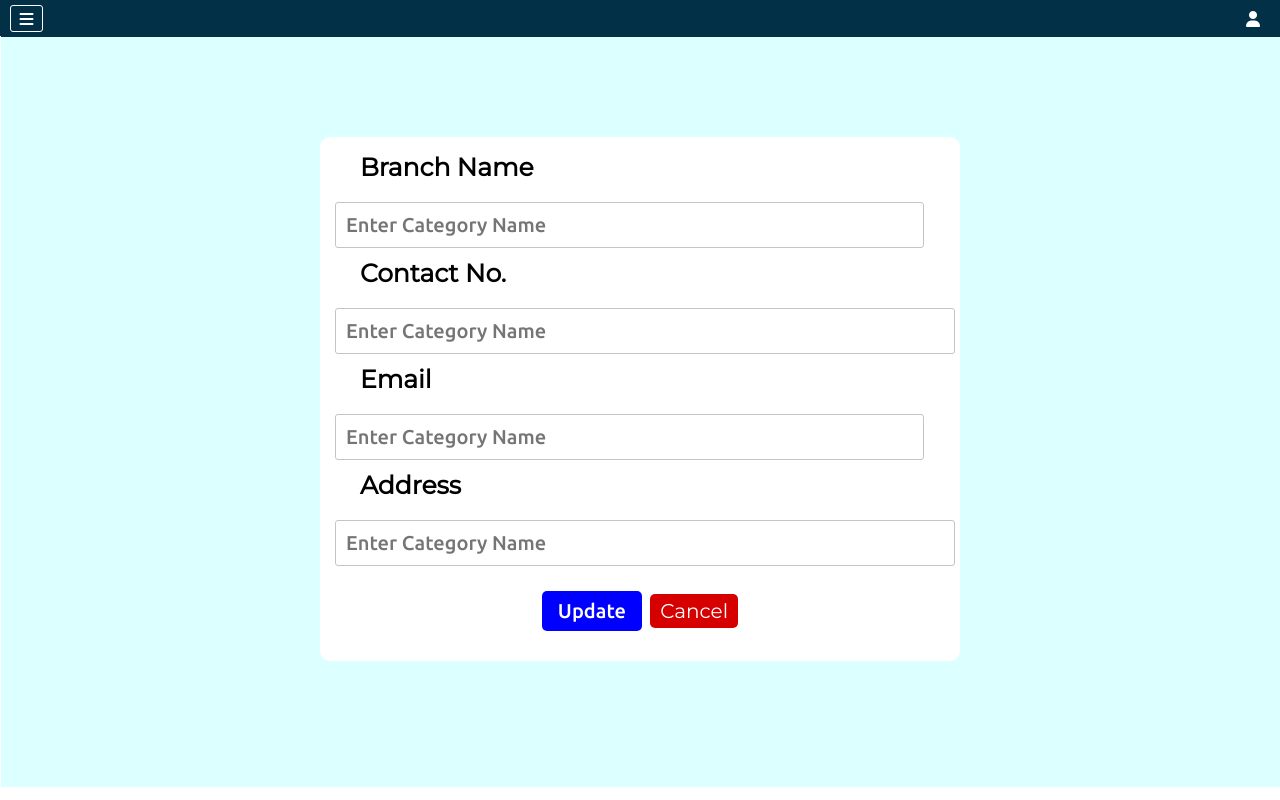
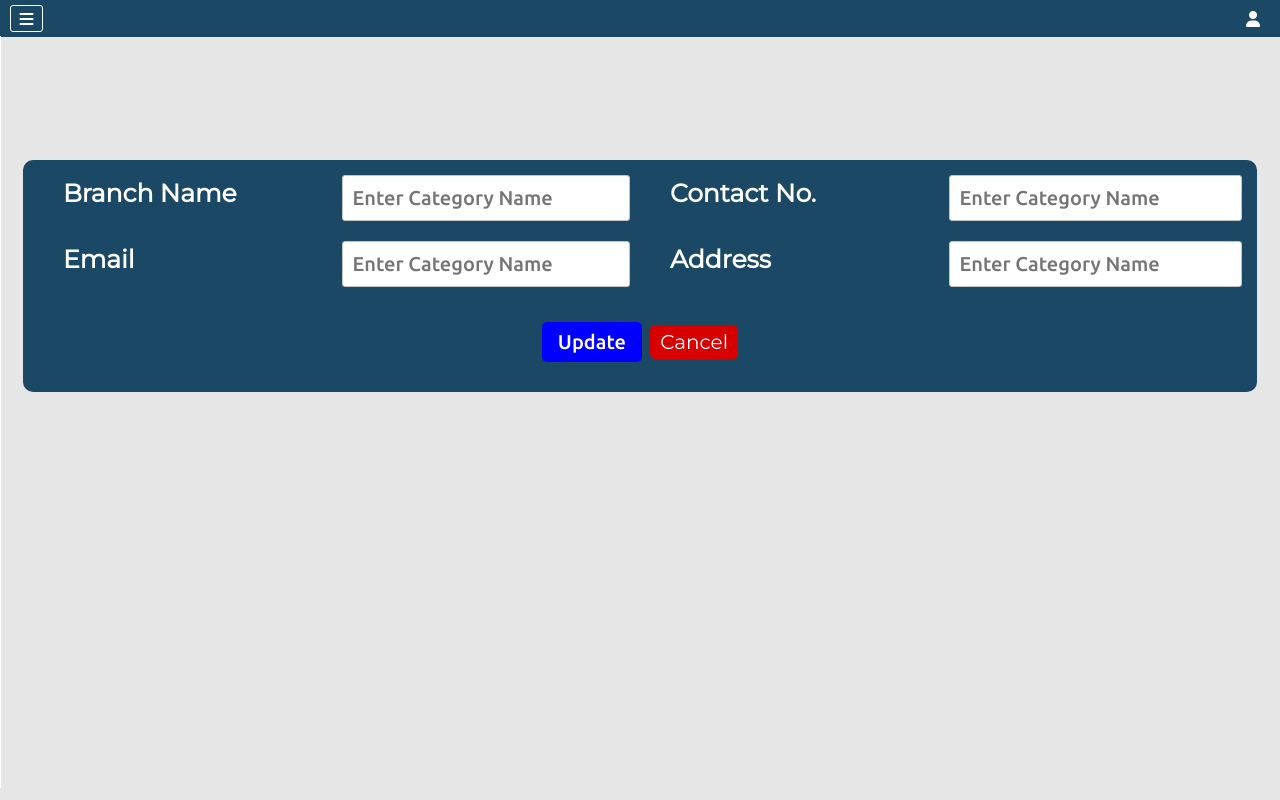
Before and after one commit to pramod52jpr/IMS, a PHP site: page /updateBranchForm.php?bid=1 in a window 1280 px wide. Run offline with PHP 8.4, Linux system fonts and the light colour scheme; the visitor is signed in with stand-in values (Sample User, id 1); data that the repository does not hold is empty.

Commit message:
some design change

```diff
--- a/components/header.php
+++ b/components/header.php
@@ -64,49 +64,95 @@ include "conn.php";
     </div>
     <section class="mainContainer">
         <div class="navbar">
+            <ul>
+                <li>
             <a href="dashboard.php">
                 <span class="h-icons"><i class="fa-solid fa-house"></i></span>
-                Dashboard
+                <span class="Title">Dashboard</span>
             </a>
+</li>
+<li>
             <a href="product-category.php">
                 <span class="h-icons"><img src="img/product.png"></span>
-                Products</a>
+                <span class="Title">Products</span>
+                </a>
+                </li>
+                </ul>
             <?php
             if($hRow['Admin_Type']==1){
             ?>
                 <div class="items">
+                    <ul>
+                        <li>
+                            <a href="#">
                     <span class="h-icons"><i class="fa-solid fa-layer-group"></i></span>
-                    <span>MasterForms</span><span></span>
+                    <span class="Title">MasterForms</span>
+
+                    <span class="Title"><i class="fa-solid fa-caret-down" style="color: #fcfcfc;"></i></span>
+                    </a>
+                    </li>
+                    </ul>
                 </div>
                 <div class="itemDropdown">
+                    <ul>
+                        <li>
                     <a href="company.php">
                     <span class="h-icons"><i class="fa-sharp fa-solid fa-building advanceClass"></i></span>
-                        All Companies
+                    <span class="Title">All Companies</span>
                     </a>
+            </li>
+            <li>
                     <a href="branch.php">
                     <span class="h-icons"><i class="fa-solid fa-code-branch"></i></span>
-                        All Branches</a>
+                    <span class="Title"> All Branches</span>
+                       </a>
+            </li>
+            <li>
                     <a href="category.php">
                     <span class="h-icons"><i class="fa-solid fa-user"></i></span>
-                        Admin Category</a>
+                    <span class="Title">Admin Category</span>
+                     </a>
+            </li>
+            <li>
                     <a href="PCategory.php">
                     <span class="h-icons"><i class="fa-solid fa-clipboard"></i></span>
-                        Product Category</a>
+                    <span class="Title"> Product Category</span>
+                       </a>
+            </li>
+            <li>
                     <a href="product.php">
                     <span class="h-icons"><i class="fa-solid fa-file"></i></span>
-                        Products</a>
+                    <span class="Title">Products</span>
+                        </a>
+            </li>
+            <li>
                     <a href="orders.php">
                     <span class="h-icons"><img src="img/product.png"></span>
                         All Orders</a>
-                    <a href="users.php">Users</a>
+            </li>
+            <li>
+                    <a class="user" href="users.php">
+                    <span class="h-icons"><i class="fa-solid fa-user" style="color: #ffffff;"></i></span>
+                    <span class="Title">Users</span>
+                        </a>
+            </li>
+                        </ul>
                 </div>
             <?php
             }
             ?>
+            <ul>
+                <li>
             <a href="myBranch.php">
                 <span class="h-icons"><i class="fa-solid fa-briefcase"></i></span>
-                My Branch</a>
+                <span class="Title"> My Branch</span>
+               </a>
+                </li>
+                <li>
             <a href="myOrders.php">
             <span class="h-icons"><i class="fa-sharp fa-solid fa-cart-shopping advanceClass"></i></span>
-                My Orders</a>
+            <span class="Title"> My Orders</span>
+               </a>
+        </li>
+                </ul>
         </div>
--- a/style/PCategory.css
+++ b/style/PCategory.css
@@ -1,6 +1,9 @@
+body {
+    background: #e7e6e6;
+}
 .PCategoryPage{
     font-family: 'Montserrat', sans-serif;
-    background-color: rgb(220, 255, 255);
+
     width: 100%;
     min-height: 750px;
     padding: 10px;
@@ -39,14 +42,12 @@
     text-align: left;
     font-size: 15px;
     padding: 5px 10px;
-    border: 1px solid rgb(235, 235, 235);
-    border-radius: 5px;
+
 }
 .PCategoryPage .PCategoryContainer table td{
     font-size: 15px;
     padding: 5px 10px;
-    border: 1px solid rgb(235, 235, 235);
-    border-radius: 5px;
+
 }
 .PCategoryPage .PCategoryContainer table td a{
     margin: 0px 5px;
--- a/style/branch.css
+++ b/style/branch.css
@@ -1,6 +1,9 @@
+body {
+    background: #e7e6e6;
+}
 .branchPage{
     font-family: 'Montserrat', sans-serif;
-    background-color: rgb(220, 255, 255);
+
     width: 100%;
     min-height: 750px;
     padding: 10px;
@@ -40,14 +43,12 @@
     text-align: left;
     font-size: 15px;
     padding: 5px 10px;
-    border: 1px solid rgb(235, 235, 235);
-    border-radius: 5px;
+
 }
 .branchPage .branchContainer table td{
     font-size: 15px;
     padding: 5px 10px;
-    border: 1px solid rgb(235, 235, 235);
-    border-radius: 5px;
+
 }
 .branchPage .branchContainer table td a{
     margin: 0px 5px;
--- a/style/category.css
+++ b/style/category.css
@@ -1,6 +1,9 @@
+body {
+    background: #e7e6e6;
+}
 .categoryPage{
     font-family: 'Montserrat', sans-serif;
-    background-color: rgb(220, 255, 255);
+
     width: 100%;
     min-height: 750px;
     padding: 10px;
@@ -39,14 +42,12 @@
     text-align: left;
     font-size: 15px;
     padding: 5px 10px;
-    border: 1px solid rgb(235, 235, 235);
-    border-radius: 5px;
+
 }
 .categoryPage .categoryContainer table td{
     font-size: 15px;
     padding: 5px 10px;
-    border: 1px solid rgb(235, 235, 235);
-    border-radius: 5px;
+
 }
 .categoryPage .categoryContainer table td a{
     margin: 0px 5px;
--- a/style/company.css
+++ b/style/company.css
@@ -1,6 +1,10 @@
+body {
+    background: #e7e6e6;
+}
+
 .companyPage {
     font-family: 'Montserrat', sans-serif;
-    background-color: rgb(220, 255, 255);
+    /* background-color: rgb(220, 255, 255); */
     width: 100%;
     min-height: 750px;
     padding: 10px;
@@ -46,15 +50,13 @@
     text-align: left;
     font-size: 15px;
     padding: 5px 10px;
-    /* border: 1px solid rgb(235, 235, 235); */
-    /* border-radius: 5px; */
+
 }
 
 .companyPage .companyContainer table td {
     font-size: 15px;
     padding: 5px 10px;
-    /* border: 1px solid rgb(235, 235, 235); */
-    /* border-radius: 5px; */
+
 }
 
 .companyPage .companyContainer table td a {
@@ -77,7 +79,8 @@ table {
 
 th {
     border-spacing: none;
-    background: #bde0fe;
+    background: #1b4965;
+    color: white;
     border-radius: none;
 }
 
--- a/style/dashboard.css
+++ b/style/dashboard.css
@@ -104,7 +104,7 @@ form select,form input{
 /* ----------------------------------style css----------------------------------------------- */
 
 .dashboardPage .adminSection .items {
-   background:#023047;
+   background:#1b4965;
     color: white;
     /* padding: 10px; */
     border-radius: 10px;
--- a/style/header.css
+++ b/style/header.css
@@ -8,8 +8,8 @@
 .headerContainer {
     display: flex;
     justify-content: space-between;
-    /* background-image: linear-gradient(#3c8dbc, #07a4ff); */
-    background-color: #023047;
+
+    background-color: #1b4965;
     padding: 5px 10px;
     font-family: 'Ubuntu', sans-serif;
 }
@@ -55,16 +55,16 @@
     position: absolute;
     right: 0;
     width: 100px;
-    /* background-color: #3c8dbc; */
-    border-radius: 5px;
+     border-radius: 5px;
     transition-duration: 0.2s;
     font-family: 'Montserrat', sans-serif;
     display: none;
+    background: #ffffff;
 }
 
 .hellocompanyDropdown a {
     text-decoration: none;
-    color: white;
+    color: #000000;
     width: 100%;
     display: block;
     text-align: center;
@@ -84,7 +84,7 @@
 .mainContainer .navbar {
     display: flex;
     flex-direction: column;
-    background-color: #023047;
+    background-color: #1b4965;
     width: 0;
     min-height: 700px;
     overflow: hidden;
@@ -133,6 +133,11 @@
 }
 
 
+i.fa-solid.fa-caret-down {
+    margin-left: 10px;
+}
+
+
 
 
 /* -------------------------------------new style ----------------------------------------- */
@@ -152,8 +157,9 @@ i.fa-sharp.fa-solid.fa-building.advanceClass{
 
 
 .h-icons img {
-    width: 25px;
-    /* color: #d12424; */
+    width: 20px;
+
+    margin-left: 10px;
 
 }
 .mainContainer .navbar a {
@@ -162,12 +168,61 @@ i.fa-sharp.fa-solid.fa-building.advanceClass{
     padding: 11px 0px;
     margin-top: 10px;
     font-weight: 700;
-    /* letter-spacing: 1px; */
-    display: flex;
+     display: flex;
     margin-left: 13px;
+    transition: 0.3s ease;
 }
 
 
+.mainContainer .navbar a.user{
+
+    position: relative;
+
+    width: 100%;
+}
 i.fa-solid.fa-bars {
     color: white;
 }
+
+a.user {
+    color: rgb(194, 194, 194);
+    text-decoration: none;
+    padding: 11px 0px;
+    font-weight: 700;
+}
+
+
+
+
+
+
+.navbar ul li {
+    width: 117%;
+}
+
+.navbar ul li:hover a{
+    color: rgb(255, 255, 255);
+}
+.h-icons img:hover{
+    color: rgb(255, 255, 255);
+}
+.navbar ul li:hover a .h-icons{
+    color: rgb(255, 255, 255);
+}
+.navbar ul li:hover a .Title{
+    color: rgb(255, 255, 255);
+}
+.navbar ul li a .icon i{
+    font-size: 1.75em;
+}
+.navbar ul li:hover
+{
+background: #219ebc;
+border-top-left-radius: 50px;
+border-bottom-left-radius: 50px;
+}
+
+
+i.fa-solid.fa-user {
+    margin-left: -3px;
+}
--- a/style/myBranch.css
+++ b/style/myBranch.css
@@ -1,6 +1,10 @@
+
+body {
+    background: #e7e6e6;
+}
 .myBranchPage{
     font-family: 'Montserrat', sans-serif;
-    background-color: rgb(220, 255, 255);
+
     width: 100%;
     min-height: 750px;
     padding: 10px;
@@ -39,14 +43,12 @@
     text-align: left;
     font-size: 15px;
     padding: 5px 10px;
-    border: 1px solid rgb(235, 235, 235);
-    border-radius: 5px;
+
 }
 .myBranchPage .myBranchContainer table td{
     font-size: 15px;
     padding: 5px 10px;
-    border: 1px solid rgb(235, 235, 235);
-    border-radius: 5px;
+
 }
 .myBranchPage .myBranchContainer table td a{
     margin: 0px 5px;
--- a/style/orders.css
+++ b/style/orders.css
@@ -10,11 +10,10 @@
     justify-content: space-between;
     align-items: center;
     padding: 15px 40px;
-    box-shadow: 0px 10px 30px -15px rgba(0, 0, 0, 0.6);
-    margin: -10px;
     margin-bottom: 10px;
-    background: #023047;
+    background:  #1b4965;
     color: white;
+    margin: -9px 25px 0px 25px;
 }
 .allOrdersPage .filterBtnContainer form input,.allOrdersPage .filterBtnContainer form select{
     font-family: 'Ubuntu', sans-serif;
@@ -155,7 +154,7 @@ input[type="date"] {
 .allOrdersPage .filterBtnContainer .statusBtn {
     display: flex;
     flex-direction: column;
-    background: #023047;
+    background:  #1b4965;
     border-radius: 5px;
     transition: 0.5s ease;
 }
@@ -180,12 +179,11 @@ input[type="date"] {
     width: 100%;
     margin: 0px 5px;
     padding: 10px;
-    text-align: center;
     line-height: 24px;
     display: flex;
     flex-direction: column;
     justify-content: center;
-    background: #023047;
+    background: #1b4965;
     color: white;
 }
 
@@ -196,7 +194,7 @@ input[type="date"] {
     padding: 10px;
     text-align: center;
     padding: 10px;
-    background: #023047;
+    background: #1b4965;
     color: white;
 }
 
@@ -206,11 +204,10 @@ a.order-button {
     text-decoration: none;
     color: rgb(226, 222, 222);
     cursor: pointer;
-    border: 1px solid #dfd6d6;
     padding: 3px;
     border-radius: 5px;
   transition: 0.2;
-    background: brown;
+
 }
 
 a.order-button:hover{
@@ -237,7 +234,7 @@ input.sub-b {
     border: none;
     cursor: pointer;
     font-weight: 600;
-    background: #219ebc;
+    background:  #fff;
 }
 
 
--- a/style/product.css
+++ b/style/product.css
@@ -1,6 +1,9 @@
+body {
+    background: #e7e6e6;
+}
 .machinePage{
     font-family: 'Montserrat', sans-serif;
-    background-color: rgb(220, 255, 255);
+
     width: 100%;
     min-height: 750px;
     padding: 10px;
@@ -39,14 +42,12 @@
     text-align: left;
     font-size: 15px;
     padding: 5px 10px;
-    border: 1px solid rgb(235, 235, 235);
-    border-radius: 5px;
+
 }
 .machinePage .machineContainer table td{
     font-size: 15px;
     padding: 5px 10px;
-    border: 1px solid rgb(235, 235, 235);
-    border-radius: 5px;
+
 }
 .machinePage .machineContainer table td form{
     display: inline-block;
@@ -60,6 +61,7 @@
     outline: none;
     border: 1px solid grey;
     border-radius: 5px;
+    width: 128px;
 }
 .machinePage .machineContainer table td a{
     margin: 0px 5px;
@@ -68,3 +70,16 @@
     text-align: left;
     width: 15%;
 }
+
+
+
+
+
+
+
+
+.machinePage .machineContainer table td form  input[type="submit"] {
+    height: 26px;
+    width: 106px;
+    margin-top: -1px;
+}
--- a/style/updateBranchForm.css
+++ b/style/updateBranchForm.css
@@ -1,21 +1,24 @@
-.UpdateBranchFormContainer{
+.UpdateBranchFormContainer {
     width: 100%;
     display: flex;
     min-height: 750px;
     justify-content: center;
-    background-color: rgb(220, 255, 255);
+
     align-items: flex-start;
+    padding: 23px;
 }
-.UpdateBranchFormContainer .branchUpdateForm{
+.UpdateBranchFormContainer .branchUpdateForm {
     font-family: 'Montserrat', sans-serif;
     display: flex;
     flex-direction: column;
     padding: 10px;
-    background-color: white;
-    width: 50%;
+    width: 100%;
     margin-top: 100px;
     border-radius: 10px;
+    background: #1b4965;
+    color: white;
 }
+
 .UpdateBranchFormContainer .branchUpdateForm label{
     font-size: 25px;
     font-weight: bold;
@@ -56,3 +59,10 @@
 .UpdateBranchFormContainer .branchUpdateForm .updatebranchFormBtn a.btn:hover{
     background-color: rgb(255, 0, 0);
 }
+
+
+
+
+
+
+/* -------------------------------nes style------------------------------------------ */
--- a/style/updateCompanyForm.css
+++ b/style/updateCompanyForm.css
@@ -1,8 +1,10 @@
+body {
+    background: #e7e6e6;
+}
 .updateCompanyPage {
     font-family: 'Montserrat', sans-serif;
-    background-color: rgb(220, 255, 255);
     width: 100%;
-    min-height: 750px;
+   min-height: 750px;
     padding: 20px;
 }
 
--- a/style/updateMyBranchForm.css
+++ b/style/updateMyBranchForm.css
@@ -1,12 +1,11 @@
+body {
+    background: #e7e6e6;
+}
 .UpdateMyBranchFormContainer {
     width: 100%;
     display: flex;
     align-items: flex-start;
-    /* min-height: 100px; */
-    /* justify-content: center; */
-    background-color: rgb(220, 255, 255);
-    /* align-items: flex-start; */
-    padding: 23px;
+   padding: 23px;
 }
 
 .UpdateMyBranchFormContainer .myBranchUpdateForm {
@@ -14,10 +13,10 @@
     display: flex;
     flex-direction: column;
     padding: 10px;
-    background-color: rgb(255, 255, 255);
+    background:#1b4965;
     width: 100%;
-    /* height: 100px; */
-    /* margin-top: 100px; */
+    color: white;
+
     border-radius: 10px;
     padding-top: 100px;
     padding: 100px 30px 0px 30px;
@@ -71,7 +70,7 @@
 }
 
 /* ----------------------------------new rul----------------------- */
-.row {
+ .row {
     display: flex;
     justify-content: center;
     align-items: center;
@@ -140,6 +139,10 @@ input#branchUpdatedAddress:focus {
     .row {
         flex-direction: column;
     }
+    label {
+
+        margin-left: 0px;
+    }
 
     .row2 {
         flex-direction: column;
@@ -180,4 +183,34 @@ input#branchUpdatedAddress:focus {
     input#branchUpdatedEmail {
         width: 100%;
     }
+    label {
+
+        margin-left: 0px;
+    }
 }
+@media(max-width:920px) {
+    .row {
+        flex-direction: column;
+    }
+
+    .row2 {
+        flex-direction: column;
+    }
+
+    .col-25 {
+        display: flex;
+        width: 100%;
+    }
+
+    input#branchUpdatedName {
+        width: 100%;
+    }
+
+    input#branchUpdatedEmail {
+        width: 100%;
+    }
+    label {
+
+        margin-left: 0px;
+    }
+}
--- a/updateBranchForm.php
+++ b/updateBranchForm.php
@@ -9,14 +9,35 @@
             $UpdateRow=mysqli_fetch_assoc($updateResult);
         ?>
         <input type="hidden" name="updatebid" value="<?php echo $bid ?>">
+        <div class="row">
+        <div class="col-25">
         <label for="branchUpdatedName">Branch Name</label>
+</div>
+<div class="col-25">
         <input class="updateBranchField" type="text" value="<?php echo $UpdateRow['Branch_Name'] ?>" name="branchUpdatedName" id="branchUpdatedName" placeholder="Enter Category Name" required>
+</div>
+<div class="col-25">
         <label for="branchUpdatedPhone">Contact No.</label>
+</div>
+<div class="col-25">
         <input class="updateBranchField" type="number" value="<?php echo $UpdateRow['Branch_Phone'] ?>" name="branchUpdatedPhone" min="1000000000" max="9999999999" id="branchUpdatedPhone" placeholder="Enter Category Name" required>
+</div>
+</div>
+<div class="row2">
+<div class="col-25">
         <label for="branchUpdatedEmail">Email</label>
-        <input class="updateBranchField" type="email" value="<?php echo $UpdateRow['Branch_Email'] ?>" name="branchUpdatedEmail" id="branchUpdatedEmail" placeholder="Enter Category Name" required>
+</div>
+<div class="col-25">
+    <input class="updateBranchField" type="email" value="<?php echo $UpdateRow['Branch_Email'] ?>" name="branchUpdatedEmail" id="branchUpdatedEmail" placeholder="Enter Category Name" required>
+</div>
+<div class="col-25">
         <label for="branchUpdatedAddress">Address</label>
+</div>
+
+<div class="col-25">
         <input class="updateBranchField" type="text" value="<?php echo $UpdateRow['Branch_Address'] ?>" name="branchUpdatedAddress" id="branchUpdatedAddress" placeholder="Enter Category Name" required>
+</div>
+</div>
         <div class="updatebranchFormBtn">
             <input class="btn" type="submit" value="Update">
             <a class="btn" href="branch.php">Cancel</a>
```
Also changed, not shown: other parts of style/updateCompanyForm.css (+26 -26 lines).
